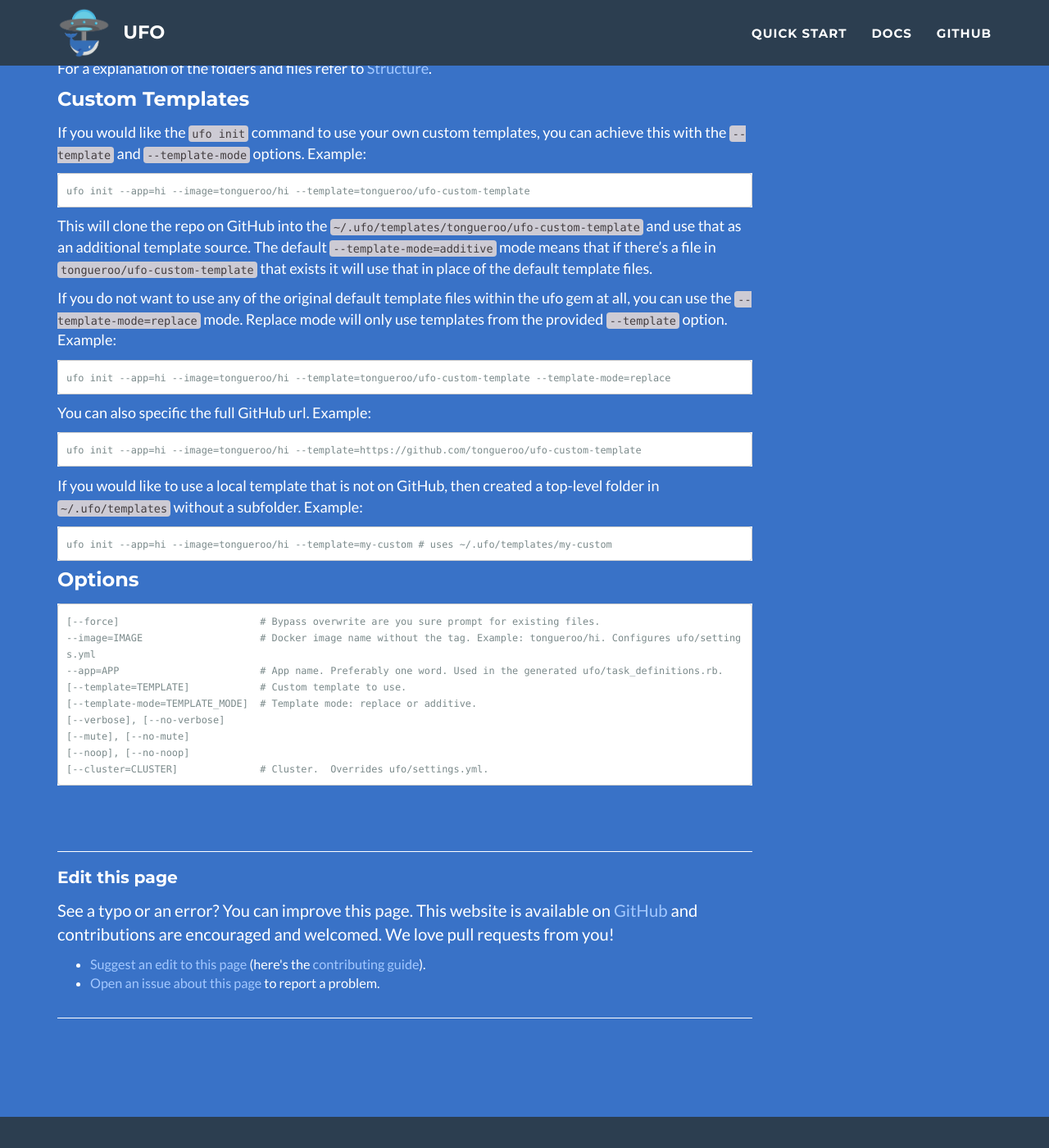
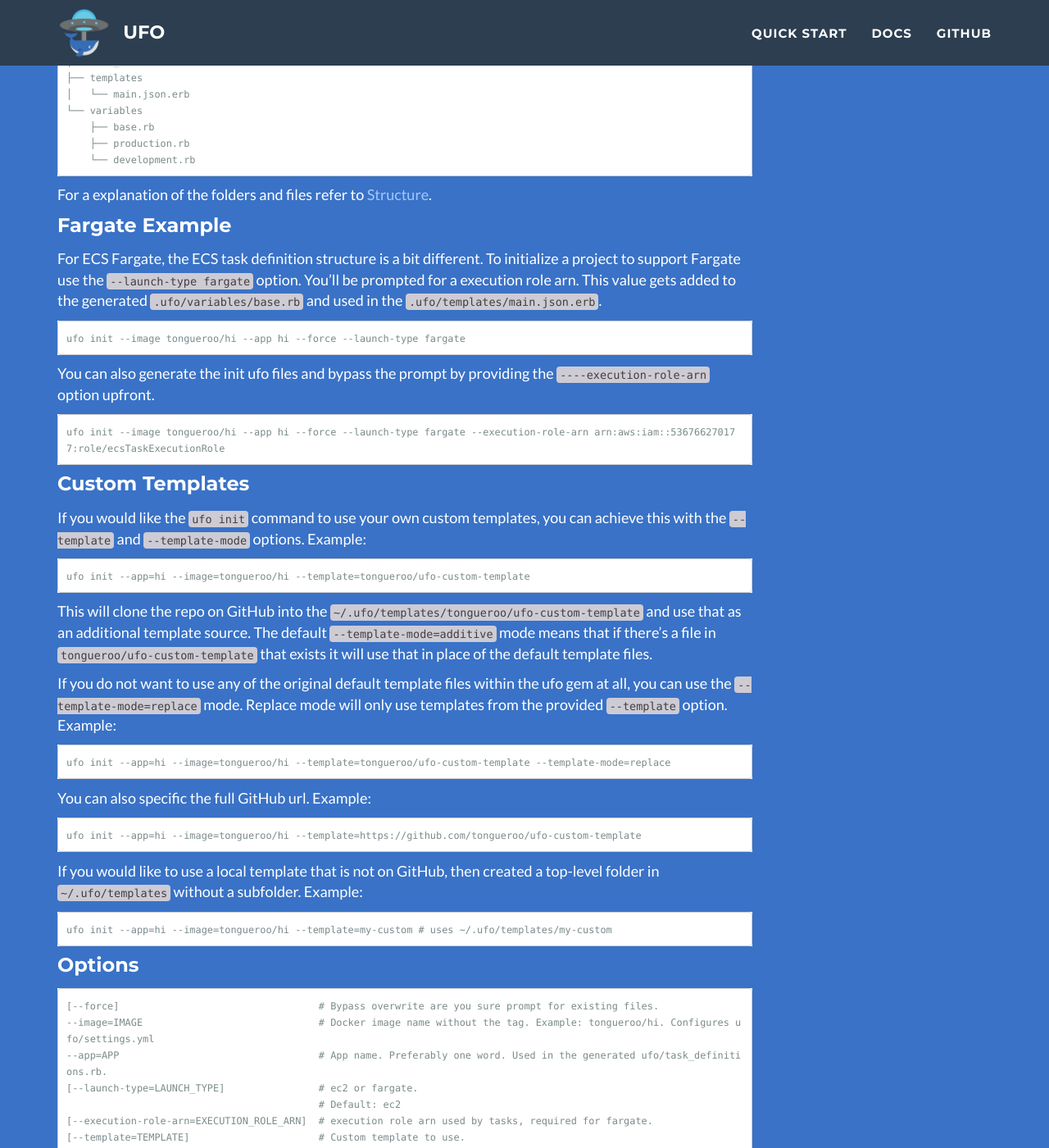
Before and after one commit to boltops-tools/ufo, a Jekyll site: the page built from docs/_reference/ufo-init.md, in a window 1280 px wide and 1400 px high, scrolled down 1416 px. Shown: the whole window at 82% size. Built offline with Jekyll 4.4.1, drawn with Linux system fonts in a browser that asks for light colours; some of the changed text lies outside the part shown.

Commit message:
docs updated by circleci

````diff
--- a/docs/_reference/ufo-init.md
+++ b/docs/_reference/ufo-init.md
@@ -32,6 +32,12 @@ For this example we will use [tongueroo/hi](https://github.com/tongueroo/hi) whi
           append  .gitignore
     Starter ufo files created.
 
+## More Short Examples
+
+    ufo init --image httpd --app demo
+    ufo init --image 123456789012.dkr.ecr.us-west-2.amazonaws.com/myimage --app demo
+    ufo init --image tongueroo/hi --app hi --force --launch-type fargate --execution-role-arn arn:aws:iam::536766270177:role/ecsTaskExecutionRole
+
 ## Options: app and image
 
 The `app` is that application name that you want to show up on the ECS dashboard.  It is encouraged to have the app name be a single word.
@@ -59,6 +65,16 @@ The standard directory structure of the `.ufo` folder that was created looks lik
 
 For a explanation of the folders and files refer to [Structure]({% link _docs/structure.md %}).
 
+## Fargate Example
+
+For ECS Fargate, the ECS task definition structure is a bit different.  To initialize a project to support Fargate use the `--launch-type fargate` option.  You'll be prompted for a execution role arn.  This value gets added to the generated `.ufo/variables/base.rb` and used in the `.ufo/templates/main.json.erb`.
+
+    ufo init --image tongueroo/hi --app hi --force --launch-type fargate
+
+You can also generate the init ufo files and bypass the prompt by providing the `----execution-role-arn` option upfront.
+
+    ufo init --image tongueroo/hi --app hi --force --launch-type fargate --execution-role-arn arn:aws:iam::536766270177:role/ecsTaskExecutionRole
+
 ## Custom Templates
 
 If you would like the `ufo init` command to use your own custom templates, you can achieve this with the `--template` and `--template-mode` options.  Example:
@@ -83,13 +99,16 @@ If you would like to use a local template that is not on GitHub, then created a
 ## Options
 
 ```
-[--force]                        # Bypass overwrite are you sure prompt for existing files.
---image=IMAGE                    # Docker image name without the tag. Example: tongueroo/hi. Configures ufo/settings.yml
---app=APP                        # App name. Preferably one word. Used in the generated ufo/task_definitions.rb.
-[--template=TEMPLATE]            # Custom template to use.
-[--template-mode=TEMPLATE_MODE]  # Template mode: replace or additive.
+[--force]                                  # Bypass overwrite are you sure prompt for existing files.
+--image=IMAGE                              # Docker image name without the tag. Example: tongueroo/hi. Configures ufo/settings.yml
+--app=APP                                  # App name. Preferably one word. Used in the generated ufo/task_definitions.rb.
+[--launch-type=LAUNCH_TYPE]                # ec2 or fargate.
+                                           # Default: ec2
+[--execution-role-arn=EXECUTION_ROLE_ARN]  # execution role arn used by tasks, required for fargate.
+[--template=TEMPLATE]                      # Custom template to use.
+[--template-mode=TEMPLATE_MODE]            # Template mode: replace or additive.
 [--verbose], [--no-verbose]
 [--mute], [--no-mute]
 [--noop], [--no-noop]
-[--cluster=CLUSTER]              # Cluster.  Overrides ufo/settings.yml.
+[--cluster=CLUSTER]                        # Cluster.  Overrides ufo/settings.yml.
 ```
````
Also changed, not shown: docs/_reference/ufo-task.md (+11 -12 lines).
